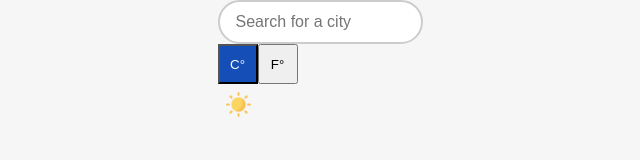
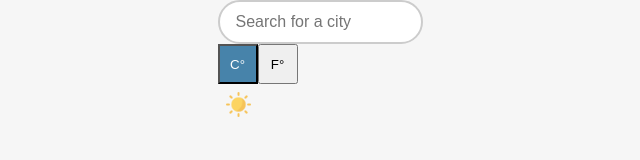
Before and after one commit to Neliswa084/react-weather-app, a React (Vite) app: page / in a window 1280 px wide. Shown: the top 160 px of the page, without its empty margins (251-891 px from the left). Built offline with nearby package versions, Linux system fonts and the light colour scheme.

Commit message:
changed the background color for Units to be same as the background color i use on Search to make my app to look good

```diff
--- a/src/Components/TempToggle/TempToggle.module.css
+++ b/src/Components/TempToggle/TempToggle.module.css
@@ -4,6 +4,6 @@ button {
 }
 
 .active {
-    background-color: rgb(22, 78, 184);
+    background-color: #4783aa;
     color: white;
 }
```
